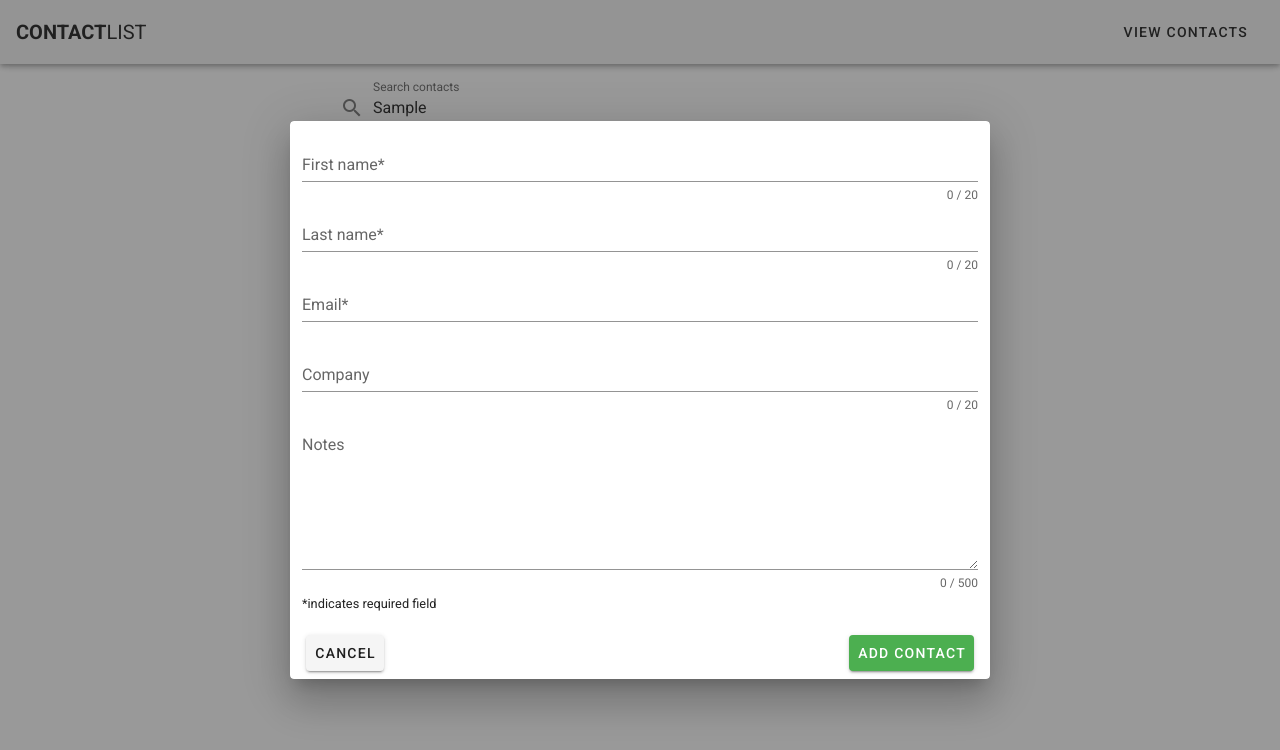
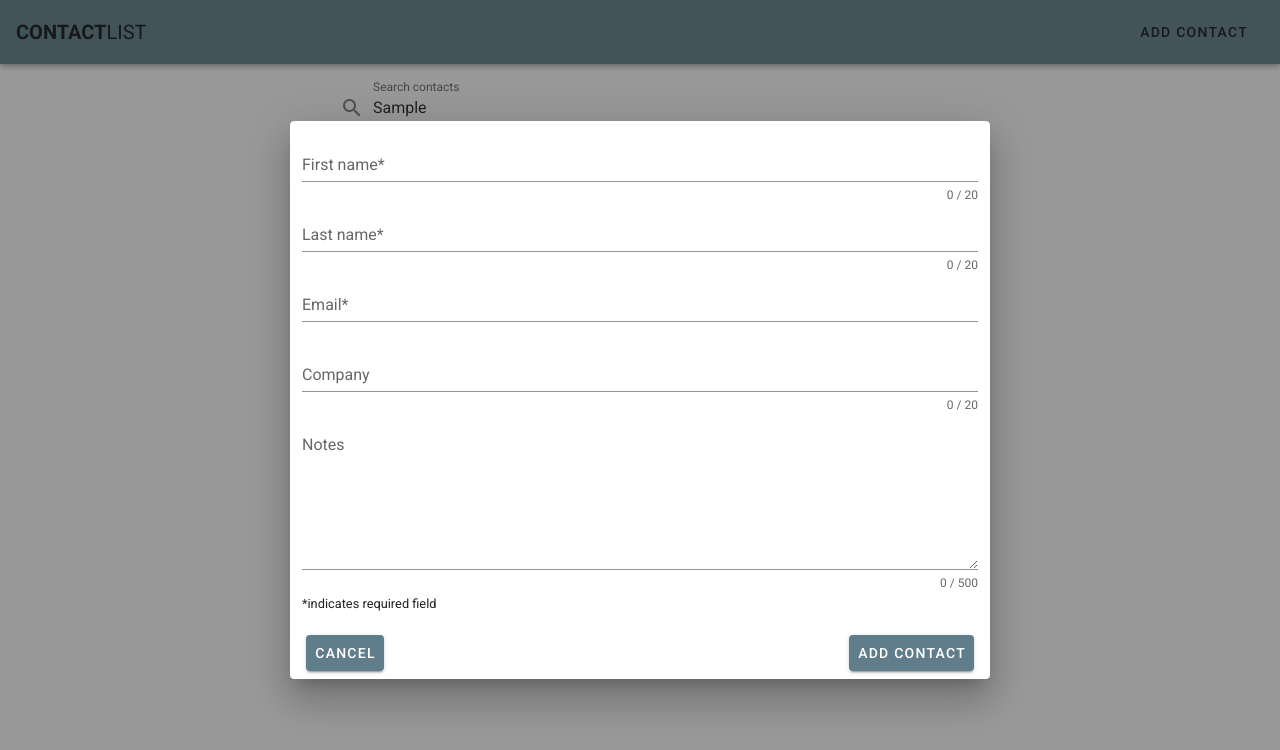
Before and after one commit to danielmjordan/contact-list-app, a Vue app: page / in a window 1280 px wide. Both pictures are taken after typing "Sample" into the empty fields and a click on the button "ADD CONTACT". Shown: the top 750 px of the page. Built offline with nearby package versions, Linux system fonts and the light colour scheme.

Commit message:
Change color theme, detail component layout

```diff
--- a/src/App.vue
+++ b/src/App.vue
@@ -1,12 +1,10 @@
 <template>
   <v-app>
-    <v-app-bar app>
-      <v-toolbar-title @click="showForm = false"
-        ><strong>CONTACT</strong>LIST</v-toolbar-title
-      >
+    <v-app-bar app color="primary">
+      <v-toolbar-title><strong>CONTACT</strong>LIST</v-toolbar-title>
       <v-spacer></v-spacer>
-      <v-btn @click="showForm = !showForm" text>
-        {{ showForm ? 'View contacts' : 'Add contact' }}
+      <v-btn @click="showForm = true" text>
+        Add contact
       </v-btn>
     </v-app-bar>
 
--- a/src/components/ContactCard.vue
+++ b/src/components/ContactCard.vue
@@ -1,5 +1,4 @@
 <template v-slot:activator="{ on }">
-  <v-content>
   <v-card @click="viewContact" width="600" class="mx-auto ma-3" flat hover>
     <v-card-title>
       {{ contact.firstName }} {{ contact.lastName }}
@@ -9,7 +8,7 @@
     </v-card-subtitle>
     <v-card-actions>
       <v-spacer></v-spacer>
-        <v-btn @click="editContact" icon>
+      <v-btn @click.stop="editContact" icon>
         <v-icon>mdi-pencil</v-icon>
       </v-btn>
       <v-btn @click="removeContact" icon>
@@ -18,7 +17,6 @@
     </v-card-actions>
     <v-divider></v-divider>
   </v-card>
-  </v-content>
 </template>
 
 <script>
--- a/src/components/ContactCardDetail.vue
+++ b/src/components/ContactCardDetail.vue
@@ -1,20 +1,18 @@
 <template>
   <v-card>
-    <v-toolbar dark>
+    <v-toolbar color="primary">
       <v-toolbar-title class="ml-3">
         <strong>{{ `${contact.firstName} ${contact.lastName}` }}</strong>
+        <v-divider></v-divider>
+        <small v-if="contact.company">{{ contact.company }}</small>
       </v-toolbar-title>
     </v-toolbar>
     <v-container class="a-3">
       <v-card-title>
         {{ contact.email }}
       </v-card-title>
-
-      <v-card-text v-if="contact.company">
-        COMPANY: {{ contact.company }}
-      </v-card-text>
       <v-card-text v-if="contact.notes">
-        NOTES: {{ contact.notes }}
+        {{ contact.notes }}
       </v-card-text>
       <v-divider></v-divider>
       <v-card-actions>
--- a/src/components/Form.vue
+++ b/src/components/Form.vue
@@ -47,9 +47,9 @@
       <small>*indicates required field</small>
     </v-container>
     <v-card-actions>
-      <v-btn @click="cancel">Cancel</v-btn>
+      <v-btn @click="cancel" color="primary">Cancel</v-btn>
       <v-spacer></v-spacer>
-      <v-btn @click="submit" color="success">
+      <v-btn @click="submit" color="primary">
         Add Contact
       </v-btn>
     </v-card-actions>
--- a/src/plugins/vuetify.js
+++ b/src/plugins/vuetify.js
@@ -1,6 +1,17 @@
 import Vue from 'vue';
 import Vuetify from 'vuetify/lib';
+import colors from 'vuetify/lib/util/colors';
 
 Vue.use(Vuetify);
 
-export default new Vuetify({});
+export default new Vuetify({
+  theme: {
+    themes: {
+      light: {
+        primary: '#607D8B',
+        secondary: '#ECEFF1', // #FFCDD2
+        tertiary: '#CFD8DC', // #3F51B5
+      },
+    },
+  },
+});
```
Lines whose indentation alone changed are shown as unchanged.
